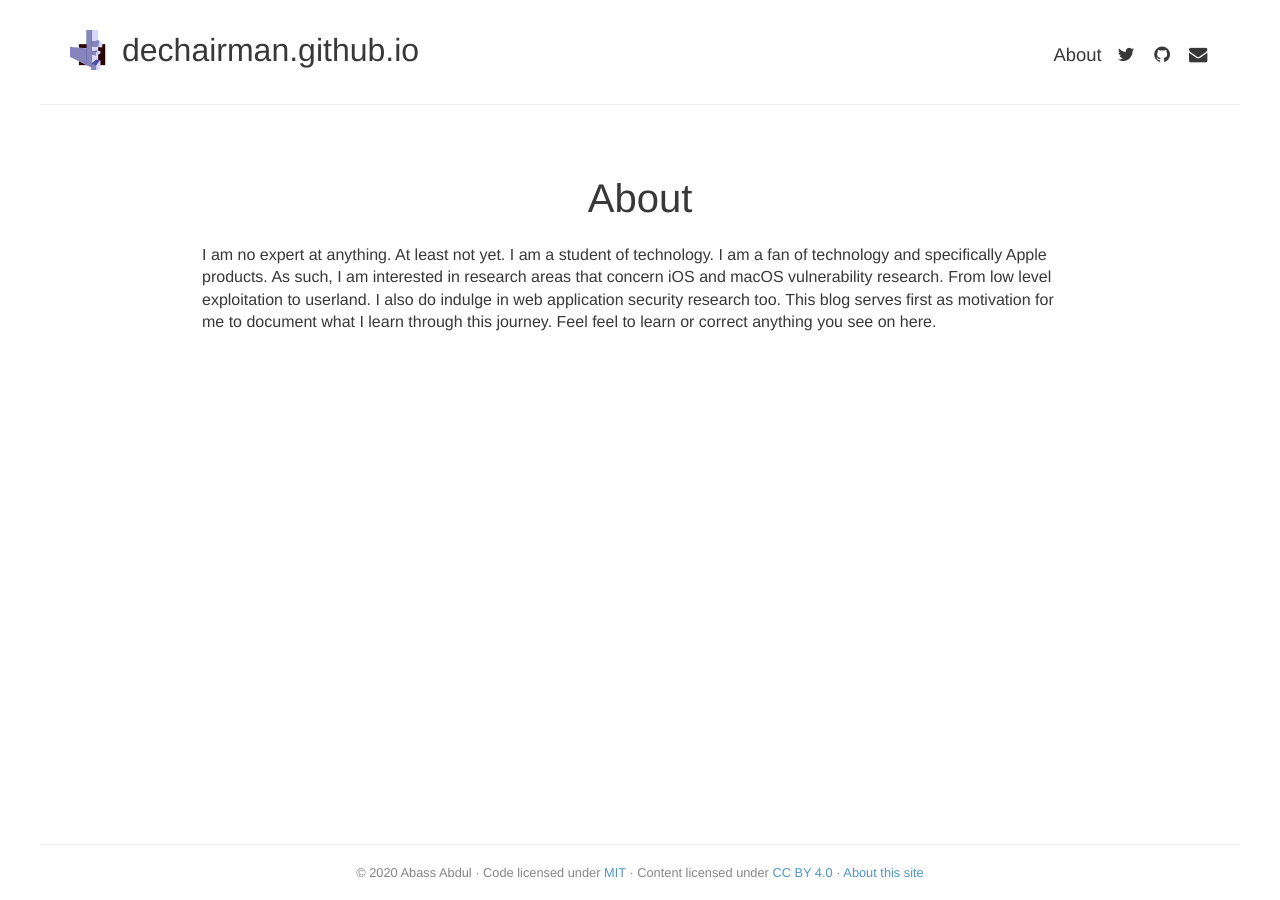
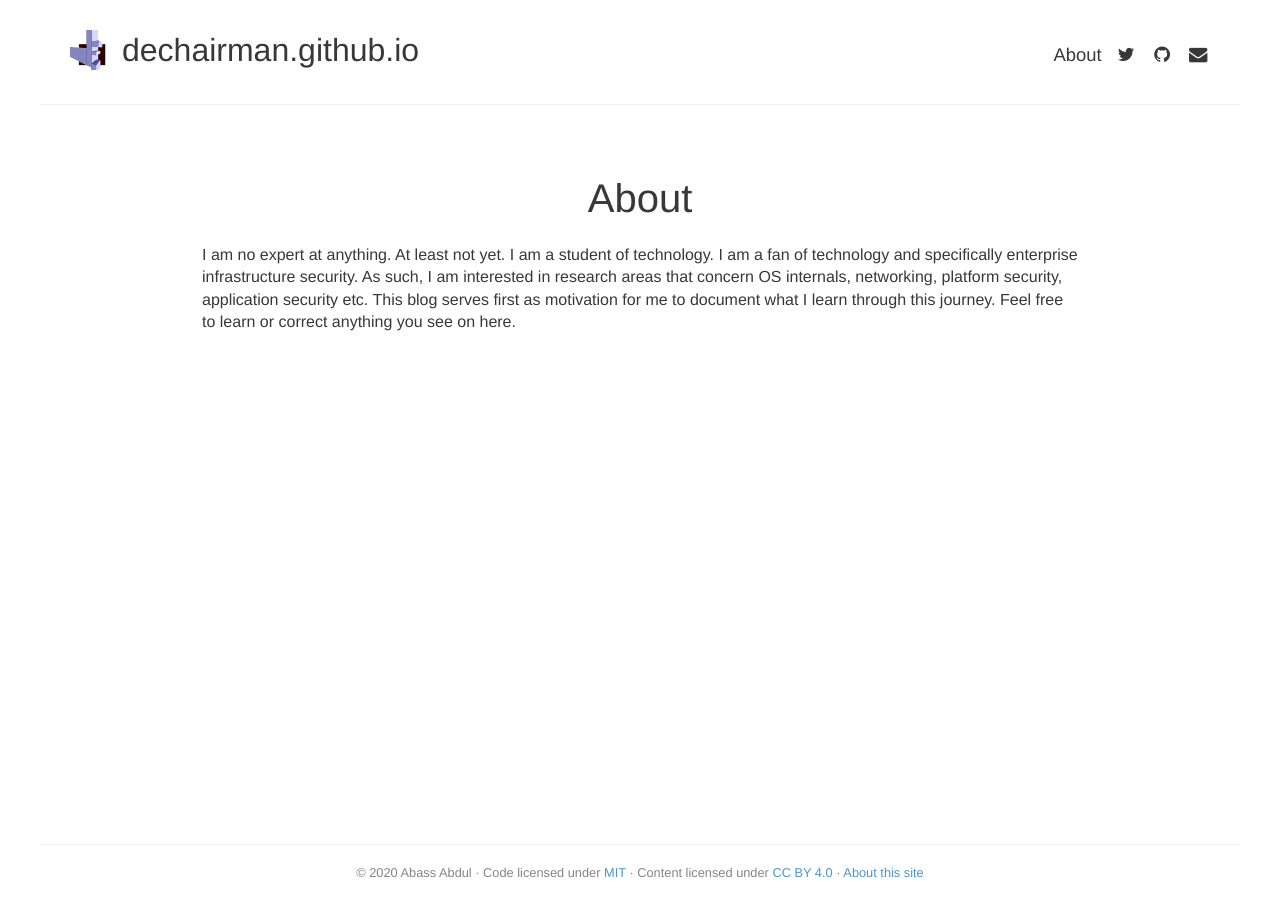
Before and after one commit to dechairman/dechairman.github.io, a Jekyll site: the page built from about.md, in a window 1280 px wide. Built offline with Jekyll 4.4.1, drawn with Linux system fonts in a browser that asks for light colours.

Commit message:
Changes to areas of focus

```diff
--- a/about.md
+++ b/about.md
@@ -6,7 +6,5 @@ header-navigation: true
 ---
 
 I am no expert at anything. At least not yet. I am a student of technology.
-I am a fan of technology and specifically Apple products. As such, I am interested in research areas that concern iOS and macOS
-vulnerability research. From low level exploitation to userland. I also do indulge in web application security research too.
-This blog serves first as motivation for me to document what I learn through this journey. Feel feel to learn or correct anything
-you see on here.
+I am a fan of technology and specifically enterprise infrastructure security. As such, I am interested in research areas that concern OS internals, networking, platform security, application security etc.
+This blog serves first as motivation for me to document what I learn through this journey. Feel free to learn or correct anything you see on here.
```
